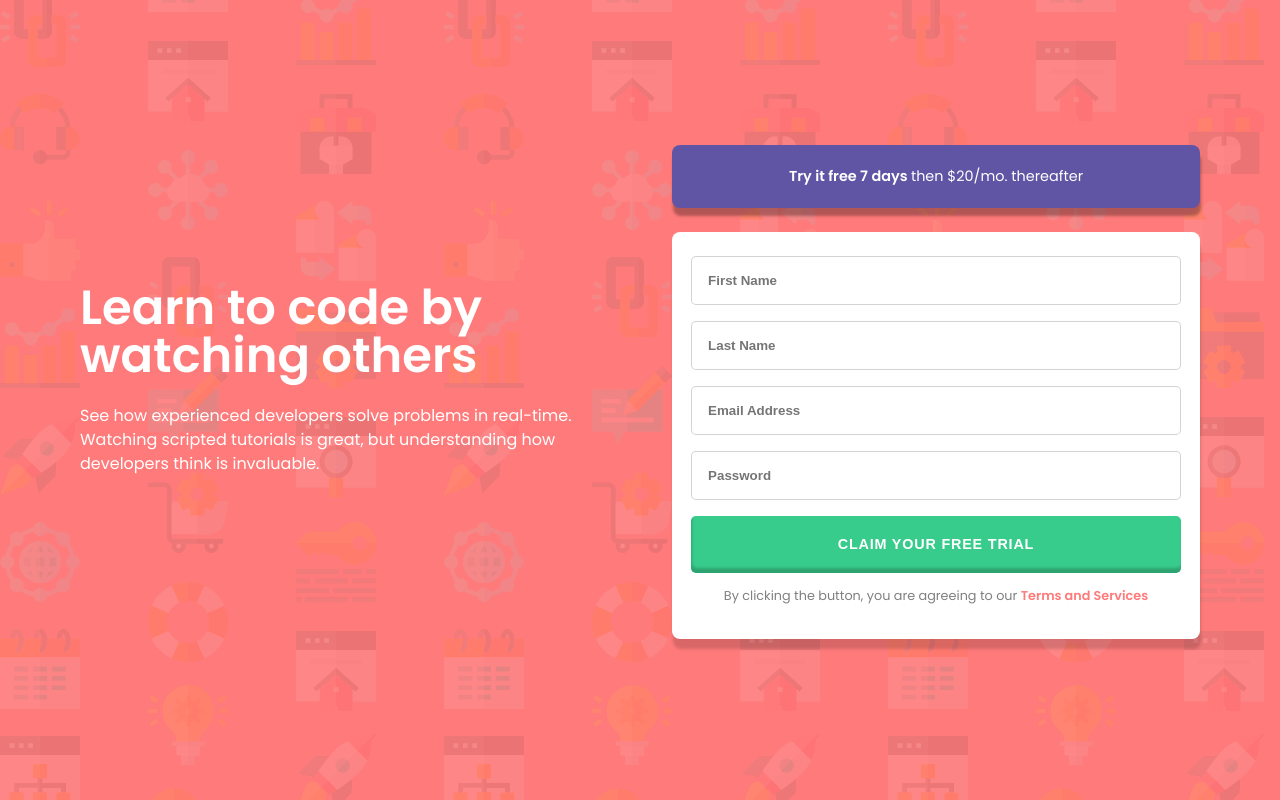
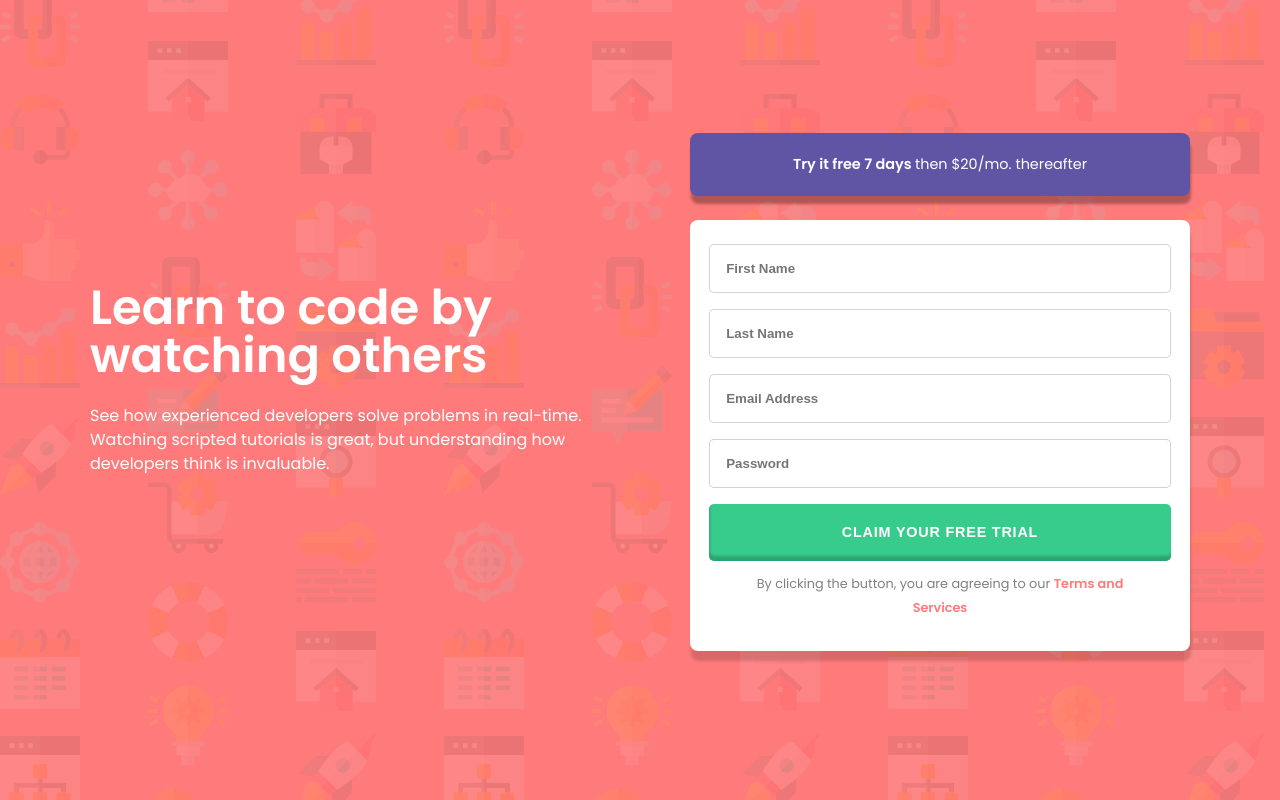
Before and after one commit to juanlistello/intro-component-with-signup-form-master, a plain HTML site: page index.html in a window 1280 px wide. Drawn offline with Linux system fonts and the light colour scheme.

Commit message:
final revision

```diff
--- a/style.css
+++ b/style.css
@@ -44,7 +44,7 @@ a {
     display: flex;
     flex-direction: column;
 }
-/* right */
+
 .right .button {
     cursor: pointer;
     display: block;
@@ -61,7 +61,7 @@ a {
     background:hsl(247, 32%, 36%);
 }
 
-
+/* form */
 .right .form {
     margin-bottom: 1rem;
     background: white;
@@ -116,9 +116,6 @@ a {
         font-size: 3rem;
         line-height: 3rem;
     }
-
-
-
 }
 
 @media (min-width:916px) {
@@ -131,10 +128,11 @@ a {
         padding: 2rem 5rem;
         height: 100vh;
         display: flex;
-        justify-items: start;
+        justify-content: center;
         align-items: center;
     }
     .left {
+        max-width: 600px;
         padding-right: 2rem;
         text-align: left;
     }
@@ -145,6 +143,9 @@ a {
     .left p {
         font-size: 1rem;
     }
+    .right {
+        max-width: 500px;
+    }
 
 
 }
```
